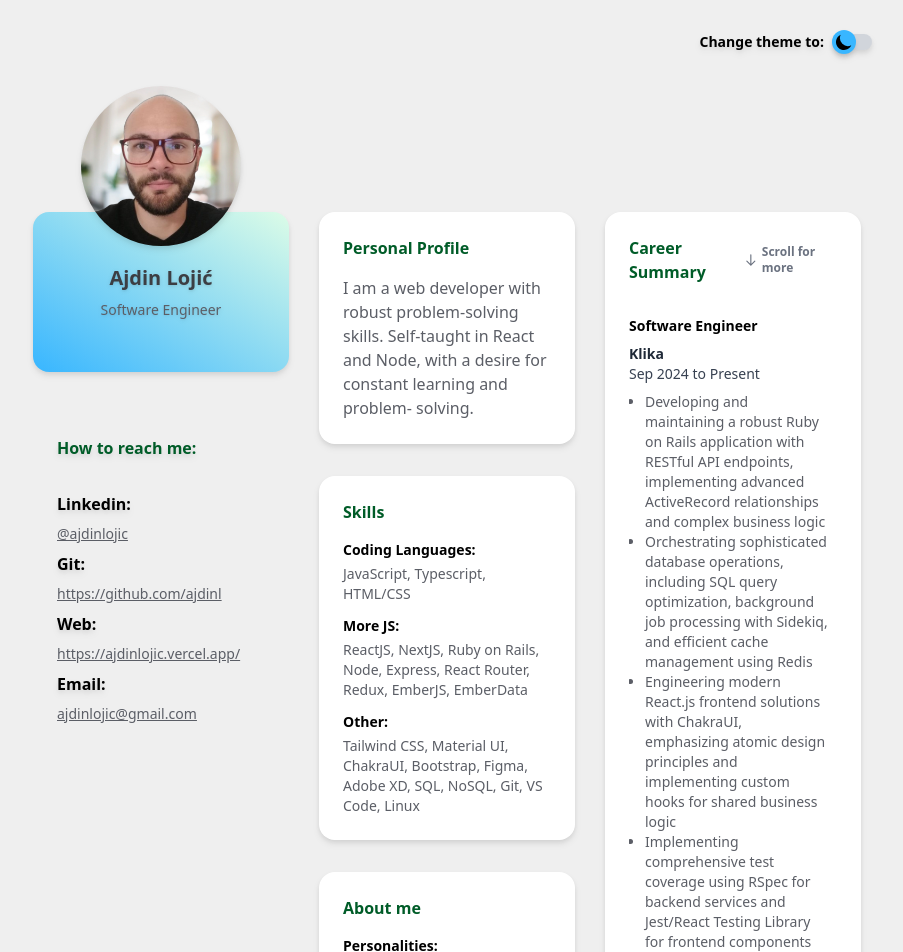
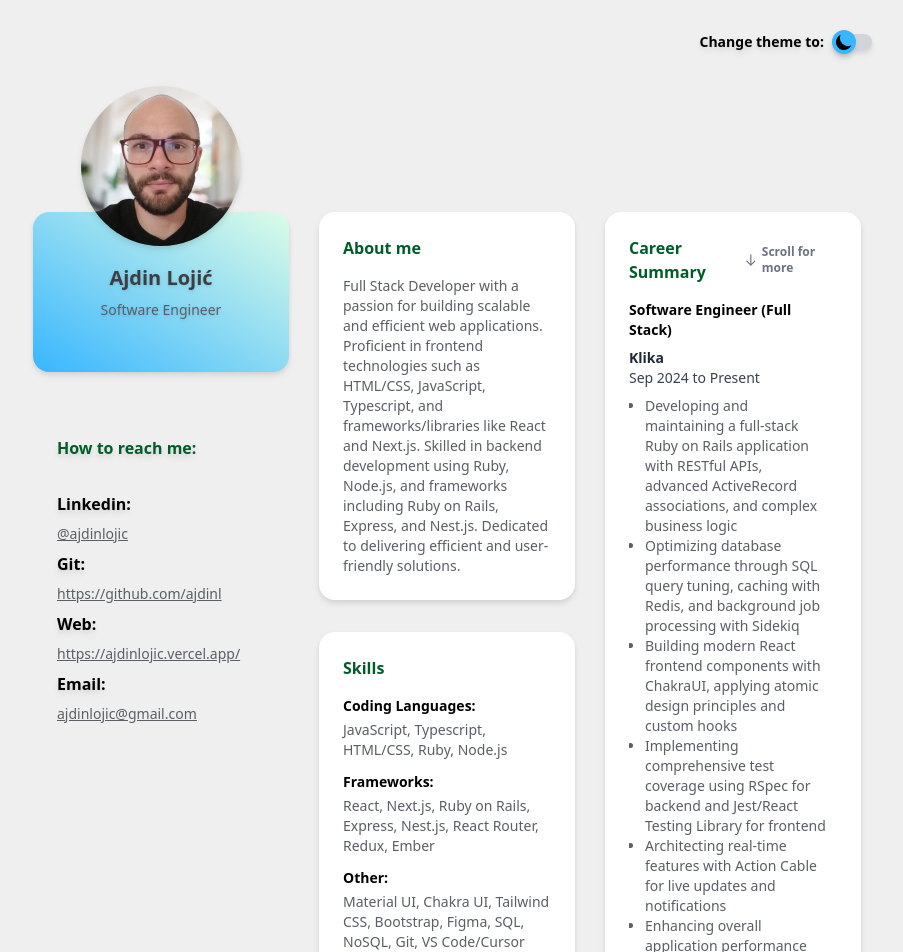
Before and after one commit to ajdinl/PortfolioNextTailwind, a Next.js app: page / in a window 1280 px wide. Shown: the top 952 px of the page, without its empty margins (193-1096 px from the left). Built offline with nearby package versions, Linux system fonts and the light colour scheme.

Commit message:
Refactor personal and career sections in db.json and update component labels for clarity

```diff
--- a/app/_components/Career.jsx
+++ b/app/_components/Career.jsx
@@ -1,8 +1,8 @@
 export default function Career({ careerData }) {
   return (
     <div className='flex flex-col items-center lg:pt-4'>
-      <div className='bg-white p-6 w-full max-w-[480px] lg:w-64 h-auto lg:mt-28 rounded-2xl mb-6 drop-shadow-md'>
-        <div className='text-mygreen font-bold mb-4 flex items-center justify-between'>
+      <div className='bg-white p-6 w-full max-w-[480px] lg:w-64 h-full lg:mt-28 rounded-2xl mb-10 drop-shadow-md'>
+        <div className='text-mygreen font-bold flex items-center justify-between'>
           Career Summary
           {careerData.length > 1 && (
             <div className='text-xs text-gray-500 flex items-center'>
@@ -19,7 +19,7 @@ export default function Career({ careerData }) {
             </div>
           )}
         </div>
-        <div className='text-mygray max-h-[460px] sm:max-h-[600px] lg:max-h-[840px] overflow-y-auto pr-2 custom-scrollbar'>
+        <div className='text-mygray max-h-[460px] sm:max-h-[600px] lg:max-h-[990px] overflow-y-auto pr-2 custom-scrollbar'>
           {careerData.map((item, index) => (
             <div className='text-base lg:text-sm space-y-2' key={index}>
               <div className='font-bold text-black mt-4'>{item.title}</div>
--- a/app/_components/Personal.jsx
+++ b/app/_components/Personal.jsx
@@ -4,15 +4,15 @@ export default function Personal({ personalData }) {
   return (
     <div className='flex flex-col items-center lg:pt-4'>
       <div className='bg-white p-6 w-full max-w-[480px] lg:w-64 mt-10 lg:mt-28 rounded-2xl drop-shadow-md'>
-        <div className='text-mygreen font-bold mb-4'>Personal Profile</div>
-        <div className='text-mygray'>{profile}</div>
+        <div className='text-mygreen font-bold mb-4'>About me</div>
+        <div className='text-mygray text-base lg:text-sm'>{profile}</div>
       </div>
       <div className='bg-white p-6 w-full max-w-[480px] lg:w-64 mt-8 rounded-2xl drop-shadow-md'>
         <div className='text-mygreen font-bold mb-4'>Skills</div>
         <div className='text-mygray text-base lg:text-sm'>
           <div className='font-bold text-black'>Coding Languages:</div>
           <div className='mb-3 mt-1'>{languages}</div>
-          <div className='font-bold text-black'>More JS:</div>
+          <div className='font-bold text-black'>Frameworks:</div>
           <div className='mb-3 mt-1'>{more}</div>
           <div className='font-bold text-black'>Other:</div>
           <div className='mt-1'>{other}</div>
--- a/db.json
+++ b/db.json
@@ -9,64 +9,61 @@
     "linkedinLink": "https://www.linkedin.com/in/ajdin-lojic/"
   },
   "personal": {
-    "profile": "I am a web developer with robust problem-solving skills. Self-taught\n\t\t\t\t\tin React and Node, with a desire for constant learning and problem-\n\t\t\t\t\tsolving.",
-    "languages": "JavaScript, Typescript, HTML/CSS",
-    "more": "ReactJS, NextJS, Ruby on Rails, Node, Express, React Router, Redux, EmberJS, EmberData",
-    "other": "Tailwind CSS, Material UI, ChakraUI, Bootstrap, Figma, Adobe XD, SQL, NoSQL, Git, VS Code, Linux",
+    "profile": "Full Stack Developer with a passion for building scalable and efficient web applications. Proficient in frontend technologies such as HTML/CSS, JavaScript, Typescript, and frameworks/libraries like React and Next.js. Skilled in backend development using Ruby, Node.js, and frameworks including Ruby on Rails, Express, and Nest.js. Dedicated to delivering efficient and user-friendly solutions.",
+    "languages": "JavaScript, Typescript, HTML/CSS, Ruby, Node.js",
+    "more": "React, Next.js, Ruby on Rails, Express, Nest.js, React Router, Redux, Ember",
+    "other": "Material UI, Chakra UI, Tailwind CSS, Bootstrap, Figma, SQL, NoSQL, Git, VS Code/Cursor",
     "personalities": ["Accuracy", "Organization", "Creativity", "Communication"],
     "hobbies": ["Motorcycling", "Skiing", "CryptoCurrency"]
   },
   "career": [
     {
-      "title": "Software Engineer",
+      "title": "Software Engineer (Full Stack)",
       "employer": "Klika",
       "period": "Sep 2024 to Present",
       "details": [
-        "Developing and maintaining a robust Ruby on Rails application with RESTful API endpoints, implementing advanced ActiveRecord relationships and complex business logic",
-        "Orchestrating sophisticated database operations, including SQL query optimization, background job processing with Sidekiq, and efficient cache management using Redis",
-        "Engineering modern React.js frontend solutions with ChakraUI, emphasizing atomic design principles and implementing custom hooks for shared business logic",
-        "Implementing comprehensive test coverage using RSpec for backend services and Jest/React Testing Library for frontend components",
-        "Architecting real-time features using Action Cable for WebSocket communications, enabling live updates and notifications across the application",
-        "Optimizing application performance through database indexing, query caching, and efficient frontend state management practices"
+        "Developing and maintaining a full-stack Ruby on Rails application with RESTful APIs, advanced ActiveRecord associations, and complex business logic",
+        "Optimizing database performance through SQL query tuning, caching with Redis, and background job processing with Sidekiq",
+        "Building modern React frontend components with ChakraUI, applying atomic design principles and custom hooks",
+        "Implementing comprehensive test coverage using RSpec for backend and Jest/React Testing Library for frontend",
+        "Architecting real-time features with Action Cable for live updates and notifications",
+        "Enhancing overall application performance through database indexing, query optimization, and efficient frontend state management"
       ]
     },
     {
-      "title": "Software Engineer",
+      "title": "Software Engineer (Frontend)",
       "employer": "Scanspire",
       "period": "Mar 2024 to Present",
       "details": [
-        "Implementing dynamic web applications using React.js and Next.js, incorporating server-side rendering (SSR) and static site generation (SSG) for optimal performance",
-        "Building interactive user interfaces with jQuery and AJAX, enabling real-time data updates and seamless user experiences without page reloads",
-        "Developing responsive and mobile-first layouts using Bootstrap's grid system and components, ensuring cross-browser compatibility and accessibility",
-        "Leading the implementation of modern frontend practices, including component reusability, state management, and API integration patterns",
-        "Optimizing application performance through code splitting, lazy loading, and efficient data fetching strategies"
+        "Developed dynamic web applications using React/Next.js with server-side rendering (SSR) and static site generation (SSG) for optimal performance",
+        "Built interactive, real-time user interfaces with jQuery and AJAX",
+        "Created responsive, mobile-first layouts using Bootstrap, ensuring cross-browser compatibility",
+        "Implemented modern frontend practices including component reusability, state management, and API integration",
+        "Optimized application performance through code splitting, lazy loading, and efficient data fetching"
       ]
     },
     {
-      "title": "Software Engineer",
+      "title": "Software Engineer (Frontend)",
       "employer": "Trinity",
       "period": "Feb 2024 to Aug 2024",
       "details": [
-        "Crafting robust and maintainable code using Typescript, React, and NextJS to ensure high performance in both client-side and server-side applications",
-        "Developing attractive and responsive website layouts with Material UI and Tailwind CSS for modern and consistent styling",
-        "Enhancing application performance and user experience through advanced optimization techniques",
-        "Integrating and managing data from backend services and databases with a strong focus on efficiency and scalability",
-        "Working closely with backend developers to ensure effective data integration and to streamline application functionality",
-        "Using Figma for design prototyping and collaboration, enabling clear and effective communication of design ideas"
+        "Developed scalable web applications using TypeScript with React/Next.js, ensuring high performance in client-side and server-side rendering",
+        "Built responsive and consistent user interfaces with Material UI",
+        "Optimized application performance and user experience through advanced frontend techniques",
+        "Integrated backend services and collaborated with backend developers to ensure efficient data flow",
+        "Created UI prototypes and design handoffs in Figma for streamlined collaboration"
       ]
     },
     {
-      "title": "Software Developer",
+      "title": "Software Developer (Frontend)",
       "employer": "Experfy",
       "period": "Aug 2021 to Dec 2023",
       "details": [
-        "Developing efficient and maintainable code using ReactJS, EmberJS, and NextJS for seamless client-side and server-side rendering, and improved web application performance",
-        "Designing visually appealing website layouts and interfaces using HTML/CSS, with a focus on responsive design using Bootstrap and styling with Tailwind CSS",
-        "Optimizing web applications for improved performance and user experience, using modern techniques",
-        "Integrating data from back-end services and databases, focusing on efficient data handling and design",
-        "Collaborating with backend developers to ensure smooth data integration and optimize overall application performance",
-        "Utilizing Adobe XD for prototyping and design collaboration",
-        "Contributing to best practices for version control using Git"
+        "Developed and maintained front-end applications using ReactJS and EmberJS, ensuring seamless rendering and improved performance",
+        "Designed responsive user interfaces with HTML, CSS, and Bootstrap for cross-device compatibility",
+        "Optimized web applications for speed and user experience through modern frontend techniques",
+        "Integrated data from backend services and collaborated with backend developers to ensure smooth data flow",
+        "Created UI prototypes with Adobe XD and contributed to best practices in version control using Git"
       ]
     }
   ]
```
